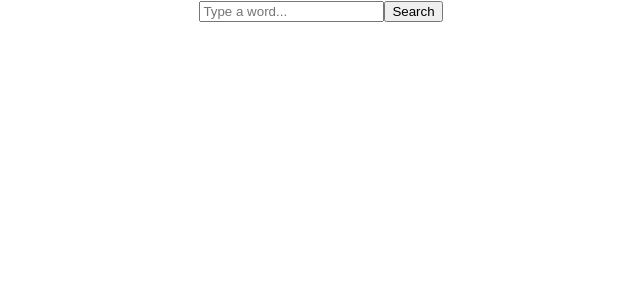
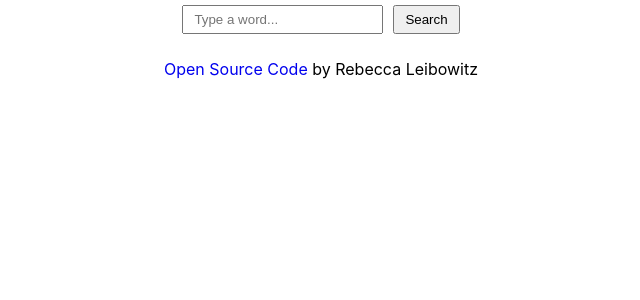
Before and after one commit to BEX-0/dictionary-react, a React (Create React App) app: page / in a window 1280 px wide. Shown: the top 300 px of the page, without its empty margins (319-959 px from the left). Built offline with nearby package versions, Linux system fonts and the light colour scheme.

Commit message:
added github link and basic styling

```diff
--- a/src/App.css
+++ b/src/App.css
@@ -1,3 +1,22 @@
 .App {
  text-align: center;
 }
+
+.App a {
+ text-decoration: none;
+}
+
+.App footer {
+ margin: 20px 0px;
+}
+
+.App input {
+ margin: 5px;
+ padding: 5px 10px;
+}
+
+.App .main-body {
+ display: block;
+ margin: 0 auto;
+ max-width: 700px;
+}
--- a/src/App.js
+++ b/src/App.js
@@ -4,7 +4,19 @@ import Search from "./Search.js";
 function App() {
  return (
   <div className="App">
-   <Search />
+   <div className="main-body">
+    <Search />
+   </div>
+   <footer>
+    <a
+     href="https://github.com/BEX-0/dictionary-react"
+     target="_blank"
+     rel="noreferrer"
+    >
+     Open Source Code
+    </a>{" "}
+    by Rebecca Leibowitz
+   </footer>
   </div>
  );
 }
--- /dev/null
+++ b/src/SearchResults.css
@@ -0,0 +1,12 @@
+.SearchResults {
+ text-align: start;
+}
+
+.SearchResults h2 {
+ text-align: center;
+}
+
+.SearchResults p,
+.SearchResults h4 {
+ margin: 0;
+}
--- a/src/SearchResults.js
+++ b/src/SearchResults.js
@@ -1,4 +1,6 @@
 import React from "react";
+
+import "./SearchResults.css";
 import Meaning from "./Meaning.js";
 
 export default function SearchResults(props) {
@@ -10,6 +12,7 @@ export default function SearchResults(props) {
      return (
       <div key={index}>
        <Meaning meaning={meaning} />
+       <br />
       </div>
      );
     })}
```
